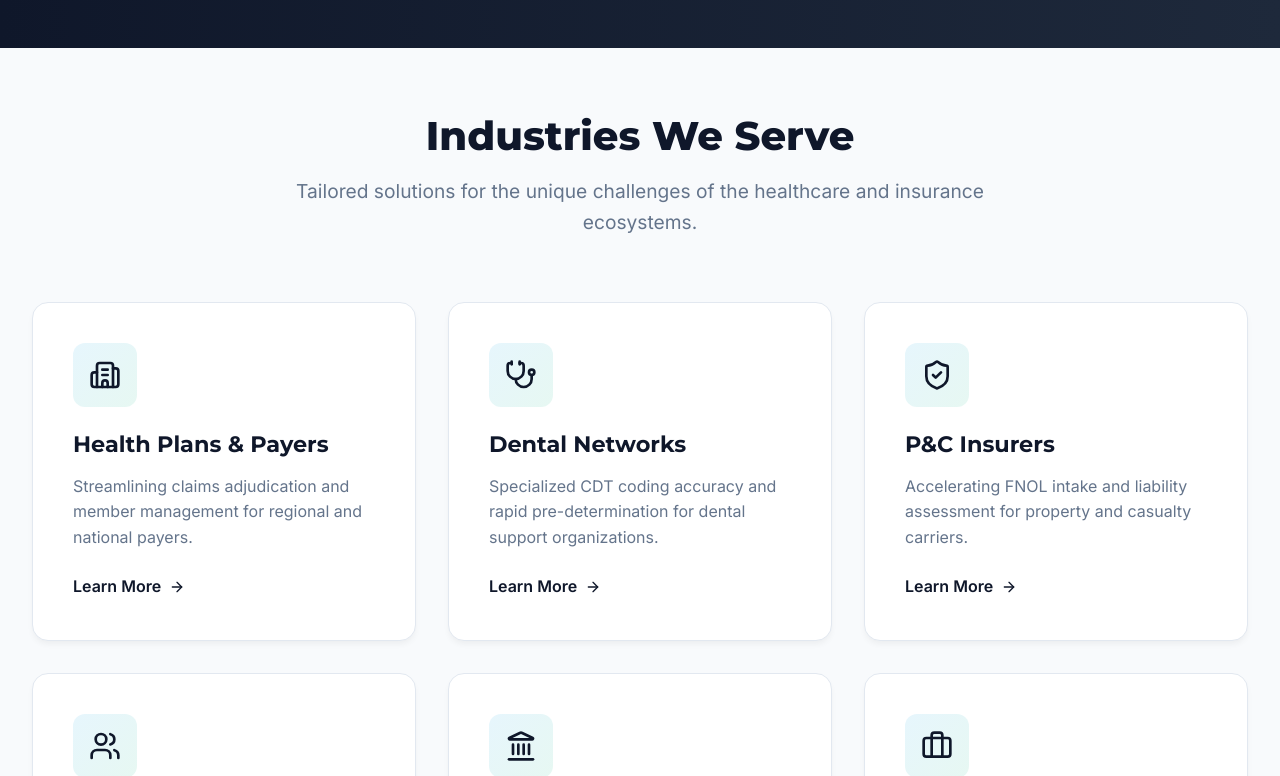
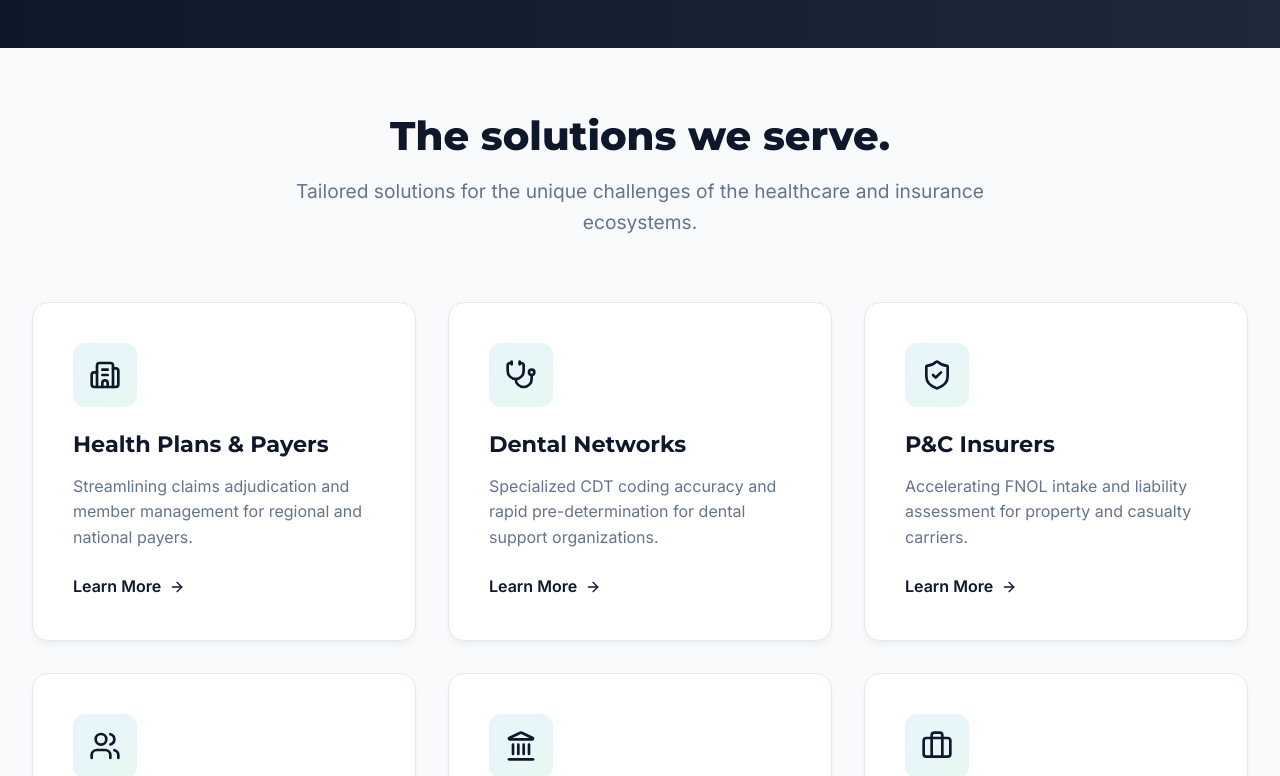
Before and after one commit to SKIFIN-IT-SERVICES/CAPS-Web, a React (Vite) app: page / in a window 1280 px wide. Shown: the part 1224-2000 px from the top of the page. Built offline with nearby package versions, Linux system fonts and the light colour scheme.

Commit message:
Update Industries We Serve section title and David Barrison testimonial details

```diff
--- a/src/components/UI/IndustriesWeServe.jsx
+++ b/src/components/UI/IndustriesWeServe.jsx
@@ -15,7 +15,7 @@ const IndustriesWeServe = () => {
                         whileInView={{ opacity: 1, y: 0 }}
                         viewport={{ once: true }}
                     >
-                        Industries We Serve
+                        The solutions we serve.
                     </motion.h2>
                     <motion.p
                         initial={{ opacity: 0, y: 20 }}
--- a/src/components/UI/Testimonials.jsx
+++ b/src/components/UI/Testimonials.jsx
@@ -84,10 +84,10 @@ const Testimonials = () => {
           <QuoteIcon><Quote size={48} /></QuoteIcon>
           <Text>"CAPS transformed our claims processing workflow. The accuracy has improved by 40% and we've reduced our operational costs significantly."</Text>
           <Author>
-                        <Avatar>JD</Avatar>
+            <Avatar>DB</Avatar>
             <Info>
-                            <Name>Jonathan Doe</Name>
-                            <Role>Director of Operations, MedHealth Inc.</Role>
+              <Name>David Barrison</Name>
+              <Role>Information System Manager, Admin Sure Inc. - California TPA</Role>
             </Info>
           </Author>
         </TestimonialCard>
```
Lines whose indentation alone changed are shown as unchanged.
